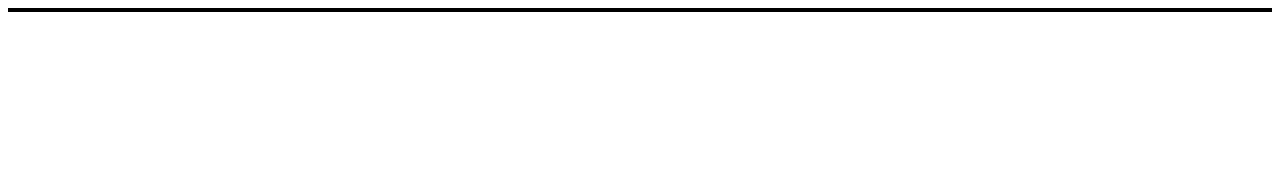
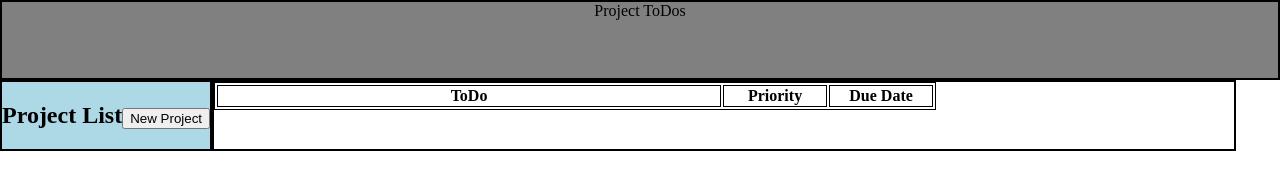
Before and after one commit to reasonaut/todo-list, a website built with webpack: page dist/index.html in a window 1280 px wide. Built offline with nearby package versions, Linux system fonts and the light colour scheme.

Commit message:
Added page layout and html generation. Added pubsub module. Added project manager module.

```diff
--- a/src/index.js
+++ b/src/index.js
@@ -1,3 +1,68 @@
 import './style.css';
+import { PubSub } from './pubSub';
+import { projectManager } from './projectManager';
 
-console.log('hello webpack3');
+
+const pageBuild = (function(){
+    const body = document.getElementById('content');
+    // create page banner
+    const banner = document.createElement('div');
+    banner.id = 'banner';
+    banner.innerText = 'Project ToDos';
+    body.appendChild(banner);
+    // create main content div
+    const mainPage = document.createElement('div');
+    mainPage.id = 'mainPage';
+    body.appendChild(mainPage);
+    // create project list
+    const projectList = document.createElement('div');
+    projectList.id = 'projectList';
+    mainPage.appendChild(projectList);
+    projectList.appendChild(document.createElement('ul'));
+    document.querySelector('#projectList ul').appendChild(document.createElement('li'));
+    const projectListHeader = document.createElement('h2')
+    projectListHeader.innerText = 'Project List';
+    document.querySelector('#projectList li').appendChild(projectListHeader);
+    const addNewProjectButton = document.createElement('button');
+    addNewProjectButton.innerText = 'New Project';
+    addNewProjectButton.addEventListener('click', function(eventData) {
+        PubSub.publish('addProject', eventData);
+    });
+    projectListHeader.appendChild(addNewProjectButton);
+
+    // create todo table
+    const toDoList = document.createElement('div');
+    toDoList.id = 'toDoList';
+    mainPage.appendChild(toDoList);
+    toDoList.appendChild(document.createElement('table'));
+    const todoListHeader = document.createElement('tr');
+    document.querySelector('#toDoList table').appendChild(todoListHeader);
+    const todoNameColumn = document.createElement('th');
+    todoNameColumn.id = 'toDoColumn';
+    todoNameColumn.innerText = 'ToDo';
+    const todoPriorityColumn = document.createElement('th');
+    todoPriorityColumn.innerText = 'Priority';
+    const todoDueDateColumn = document.createElement('th');
+    todoDueDateColumn.innerText = 'Due Date';
+    todoListHeader.appendChild(todoNameColumn);
+    todoListHeader.appendChild(todoPriorityColumn);
+    todoListHeader.appendChild(todoDueDateColumn);
+
+
+    function addProject(projectName) {
+        const newProjectLi = document.createElement('li');
+        const newProjectButton = document.createElement('button');
+        newProjectButton.innerText = projectName;
+        newProjectButton.addEventListener('click', function(eventData) {
+            PubSub.publish('projectSelect', eventData);
+        })
+        document.querySelector('#projectList ul').appendChild(newProjectLi);
+        newProjectLi.appendChild(newProjectButton);
+    }
+    function displayProjectToDos(todos) {
+
+    }
+
+    return { addProject };
+}());
+export { pageBuild };
--- /dev/null
+++ b/src/projectManager.js
@@ -0,0 +1,33 @@
+import { PubSub } from "./pubSub";
+import { pageBuild } from "./index";
+
+const projectManager = (function() {
+    let projects = {};
+    PubSub.subscribe('addProject', addProject);
+    PubSub.subscribe('projectSelect', projectSelect)
+
+    function newProject(projectName) {
+        let project = {};
+        project.todos = [];
+        project.name = projectName;
+        return project;
+    }
+
+
+
+    function addProject() {
+        const projectName = prompt('Project name?');
+        if (projects[projectName] || projectName === '') {
+            alert('cannot have duplicate or empty project name');
+            return;
+        }
+        projects[projectName] = newProject(projectName);
+        pageBuild.addProject(projectName);
+    }
+    function projectSelect(projectName) {
+
+    }
+    return { projects, addProject, newProject }
+})();
+
+export { projectManager };
--- /dev/null
+++ b/src/pubSub.js
@@ -0,0 +1,48 @@
+// publisher
+// Subscriber
+// unsubscribe
+// Some place to store callbacks that are registered from subscribers.
+
+const PubSub = (function() {
+
+    // object which will track of all events and subscription
+    const subscribers = {}
+
+    // Publisher:
+    function publish(eventName, data) {
+
+      // return if event is not subscribed
+      if (!Array.isArray(subscribers[eventName])) {
+        return
+      }
+
+      // Whenever you publish any event, it will trigger callback for all stored event in subscriber object
+      subscribers[eventName].forEach((callback) => {
+        callback(data)
+      })
+    }
+
+    // Subscriber
+    function subscribe(eventName, callback) {
+
+      if (!Array.isArray(subscribers[eventName])) {
+        subscribers[eventName] = []
+      }
+      //on subscribe we will we will push callback to subscribers[eventName] array
+      subscribers[eventName].push(callback);
+      const index = subscribers[eventName].length - 1
+
+      // subscribed callbacks to be removed when they are no longer necessary.
+      return {
+        unsubscribe() {
+          subscribers[eventName].splice(index, 1);
+        },
+      }
+    }
+
+    return {
+      publish,
+      subscribe,
+    }
+  }());
+  export { PubSub };
--- a/src/style.css
+++ b/src/style.css
@@ -1,4 +1,58 @@
+html, body {
+    padding: 0;
+    margin: 0;
+    height: 100%;
+    width: 100%;
+}
 #content {
+    display: flex;
+    height: 100%;
+    flex-direction: column;
+}
+#banner {
+    background-color: grey;
+    height: 10%;
+    width: 100%;
+    text-align: center;
     border: 2px solid black;
+    box-sizing: border-box;
+}
+#mainPage {
     display: flex;
+    flex-direction: row;
 }
+#projectList {
+    max-width: 20%;
+    min-width: 200px;
+    border: 2px solid black;
+    box-sizing: border-box;
+    text-align: center;
+    background-color: lightblue;
+
+}
+#projectList ul {
+    list-style-type: none;
+    padding: 0;
+
+}
+#toDoList {
+    min-width: 80%;
+    border: 2px solid black;
+    box-sizing: border-box;
+    text-align: center;
+}
+#toDoList table {
+    border: 1px solid black;
+    table-layout: fixed;
+    width: 200px;
+}
+#toDoList th {
+    border: 1px solid black;
+    width: 100px;
+    overflow: hidden;
+}
+#toDoList th:nth-child(1) {
+    border: 1px solid black;
+    width: 500px;
+    overflow: hidden;
+}
```
